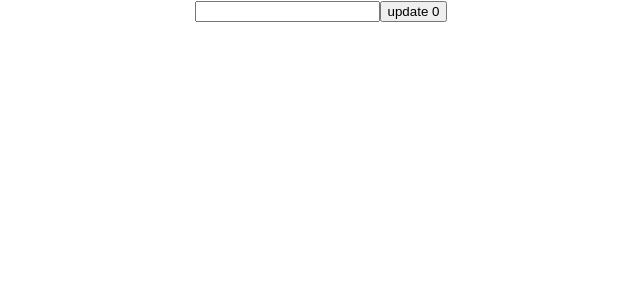
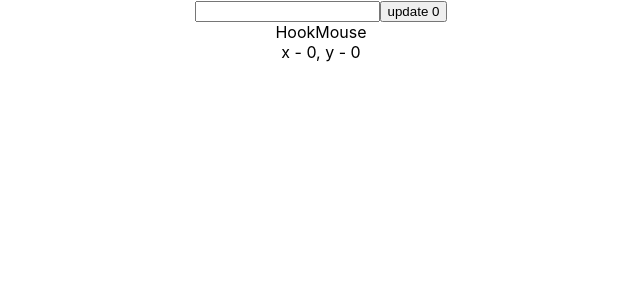
Before and after one commit to sir-hector/react-hooks, a React (Create React App) app: page / in a window 1280 px wide. Shown: the top 300 px of the page, without its empty margins (319-959 px from the left). Built offline with nearby package versions, Linux system fonts and the light colour scheme.

Commit message:
Run effects only once

```diff
--- a/src/App.js
+++ b/src/App.js
@@ -1,10 +1,12 @@
 import './App.css';
 import HookCounterUseEffect from './components/HookCounterUseEffect';
+import HookMouse from './components/HookMouse';
 
 function App() {
   return (
     <div className="App">
         <HookCounterUseEffect></HookCounterUseEffect>
+        <HookMouse></HookMouse>
     </div>
   );
 }
--- /dev/null
+++ b/src/components/HookMouse.js
@@ -0,0 +1,28 @@
+import React, { useEffect, useState } from 'react'
+
+function HookMouse() {
+
+    const [x, setX] = useState(0)
+    const [y, setY] = useState(0)
+
+    const logMousePosition = (e) => {
+        setX(e.clientX)
+        setY(e.clientY)
+    }
+
+    useEffect(()=> {
+        console.log('Render')
+        window.addEventListener('mousemove', logMousePosition)
+    }, [])
+
+    return (
+        <div>HookMouse
+            <div>
+                x - {x}, y - {y}
+            </div>
+        </div>
+
+    )
+}
+
+export default HookMouse
```
